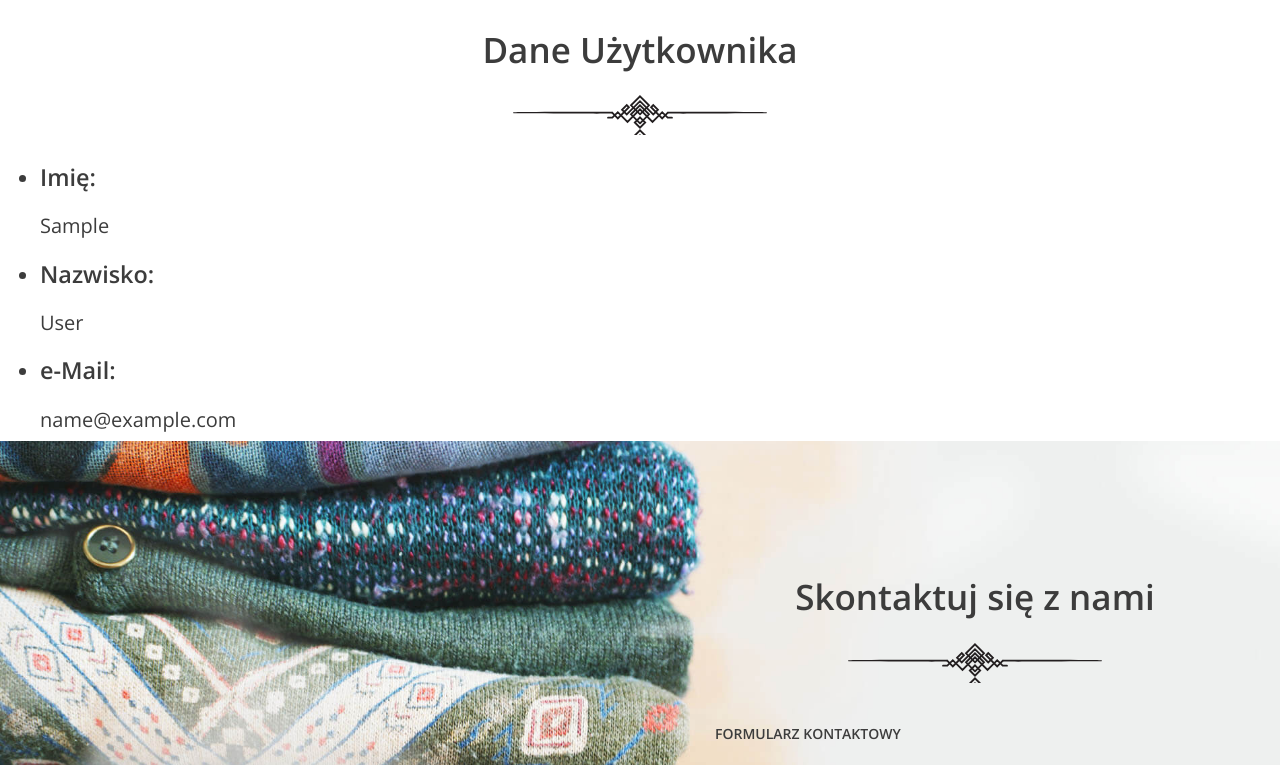
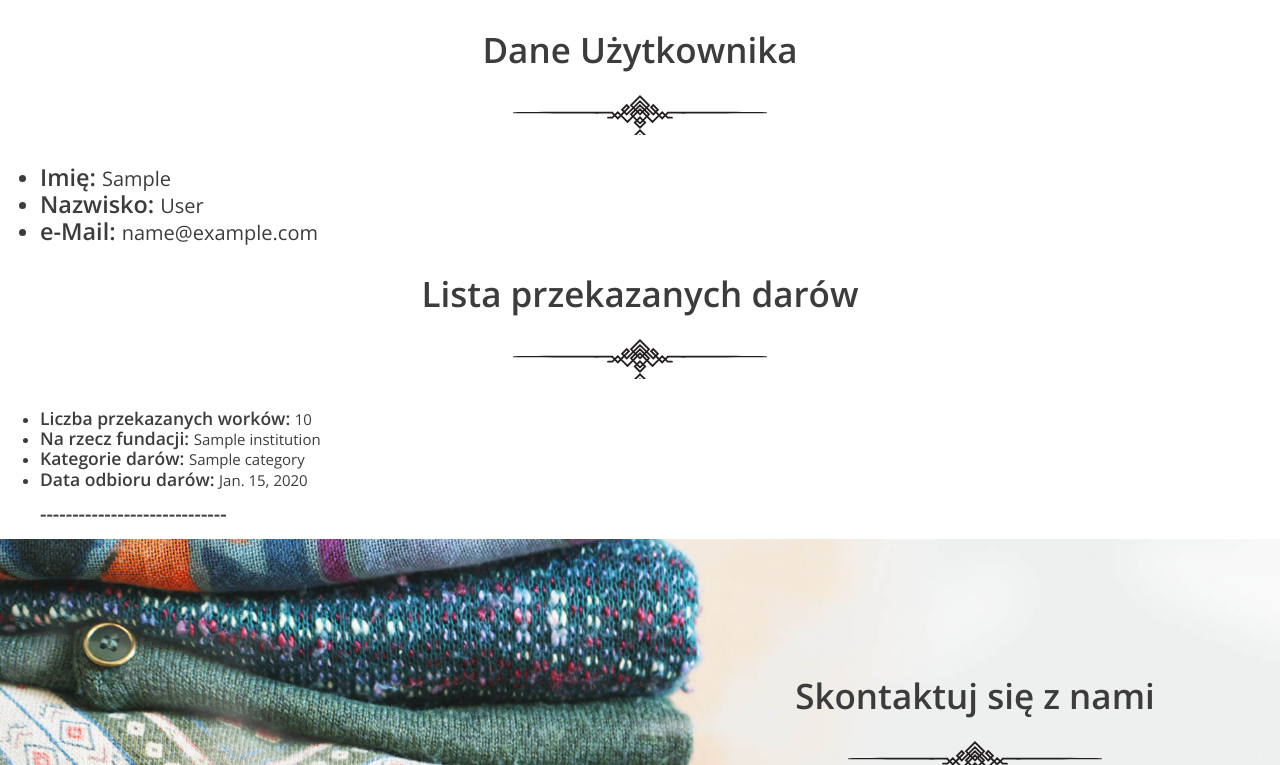
Before and after one commit to DawidSol/CharityDonation, a Django app: page /user_profile/ in a window 1280 px wide. Shown: the part 106-871 px from the top of the page. Run offline with Django 5.2, Linux system fonts and the light colour scheme; a user stored in the database is signed in; tables that the repository leaves empty hold one stand-in row (values such as "Sample post").

Commit message:
donation list

```diff
--- a/charity_donation_app/views.py
+++ b/charity_donation_app/views.py
@@ -48,12 +48,15 @@ class AddDonationView(View):
         pick_up_date = request.POST.get('date')
         pick_up_time = request.POST.get('time')
         pick_up_comment = request.POST.get('more_info')
+        categories = request.POST.getlist('categories')
         user = request.user
-        new_donation = Donation(quantity=quantity, institution=institution, address=address, city=city,
+        new_donation = Donation(quantity=quantity, institution=institution,
+                                address=address, city=city,
                                 zip_code=zip_code, phone_number=phone_number,
                                 pick_up_date=pick_up_date, pick_up_time=pick_up_time,
                                 pick_up_comment=pick_up_comment, user=user)
         new_donation.save()
+        new_donation.categories.add(*categories)
         return redirect('form_confirmation')
 
 
@@ -135,4 +138,8 @@ class UserProfileView(TemplateView):
         context = super().get_context_data(**kwargs)
 
         user = self.request.user
+        donations = Donation.objects.filter(user=user)
         context['user'] = user
+        context['donations'] = donations
+
+        return context
--- a/templates/user-profile.html
+++ b/templates/user-profile.html
@@ -4,6 +4,13 @@
     .user-info {
     font-size: 20px;
     }
+    .donation-info {
+    font-size: 15px;
+    }
+    li h3 {
+            display: inline;
+            margin: 0;
+        }
 {% endblock %}
 {% block section %}
     <h2>Dane Użytkownika</h2>
@@ -12,4 +19,14 @@
     <li class="user-info"><h3>Nazwisko: </h3>{{ user.last_name }}</li>
     <li class="user-info"><h3>e-Mail: </h3>{{ user.email }}</li>
     </ul>
+    <h2>Lista przekazanych darów</h2>
+    <ul>
+    {% for donation in donations %}
+        <li class="donation-info"><h3>Liczba przekazanych worków: </h3>{{ donation.quantity }}</li>
+        <li class="donation-info"><h3>Na rzecz fundacji: </h3>{{ donation.institution }}</li>
+        <li class="donation-info"><h3>Kategorie darów: </h3>{% for category in donation.categories.all %}{{ category.name }}{% if not forloop.last %}, {% endif %}{% endfor %}</li>
+        <li class="donation-info"><h3>Data odbioru darów: </h3>{{ donation.pick_up_date }}</li>
+        <h1>-----------------------------</h1>
+    {% endfor %}
+    </ul>
 {% endblock %}
```
